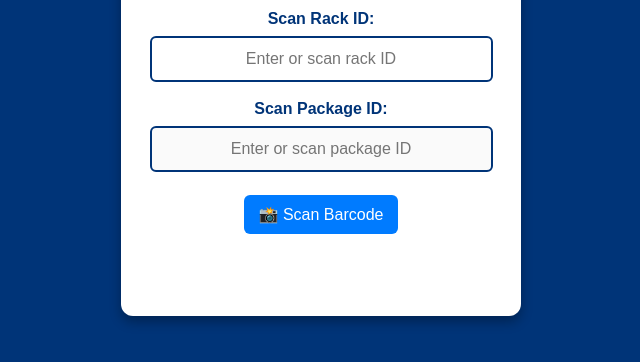
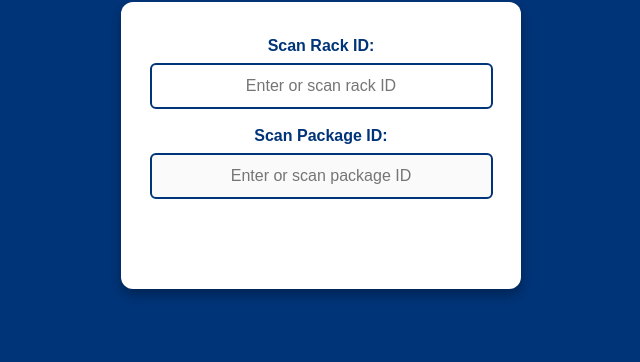
Before and after one commit to tobiasrodriguez54/Logistics, a plain HTML site: page index.html in a window 1280 px wide. Shown: the part 288-650 px from the top of the page, without its empty margins (319-959 px from the left). Drawn offline with Linux system fonts and the light colour scheme.

Commit message:
Update index.html

```diff
--- a/index.html
+++ b/index.html
@@ -56,20 +56,6 @@
         input:focus {
             border: 2px solid #007bff;
         }
-        .scan-button {
-            margin-top: 15px;
-            background: #007bff;
-            color: white;
-            border: none;
-            padding: 10px 15px;
-            border-radius: 6px;
-            font-size: 16px;
-            cursor: pointer;
-            transition: background 0.3s ease;
-        }
-        .scan-button:hover {
-            background: #0056b3;
-        }
         p {
             font-weight: bold;
             color: #003478;
@@ -88,8 +74,6 @@
 
         <label>Scan Package ID:</label>
         <input type="text" id="packageInput" oninput="scanPackage()" placeholder="Enter or scan package ID" disabled>
-
-        <button class="scan-button" onclick="simulateScan()">📸 Scan Barcode</button>
 
         <p id="result"></p>
     </div>
@@ -138,10 +122,6 @@
             }
         }
 
-        function simulateScan() {
-            alert("Barcode scanner feature coming soon!");
-        }
-
         loadCSV();
     </script>
 
```
